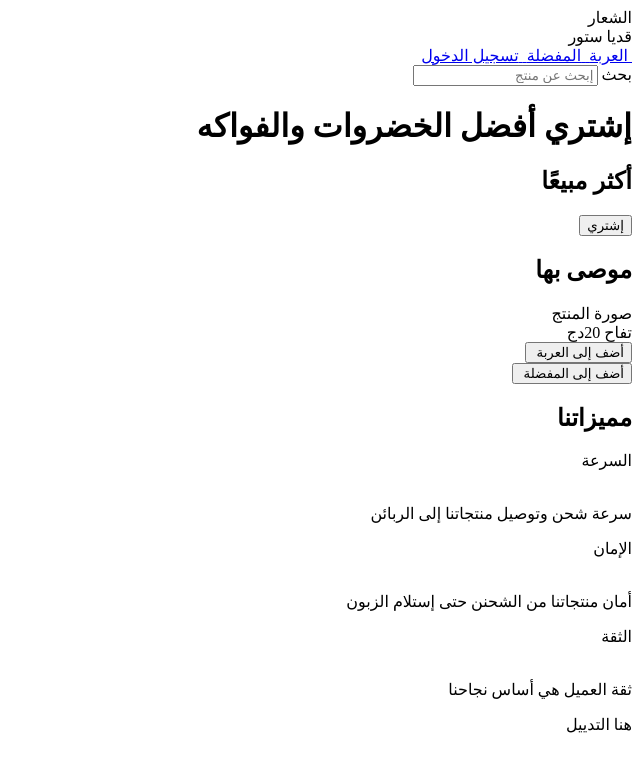
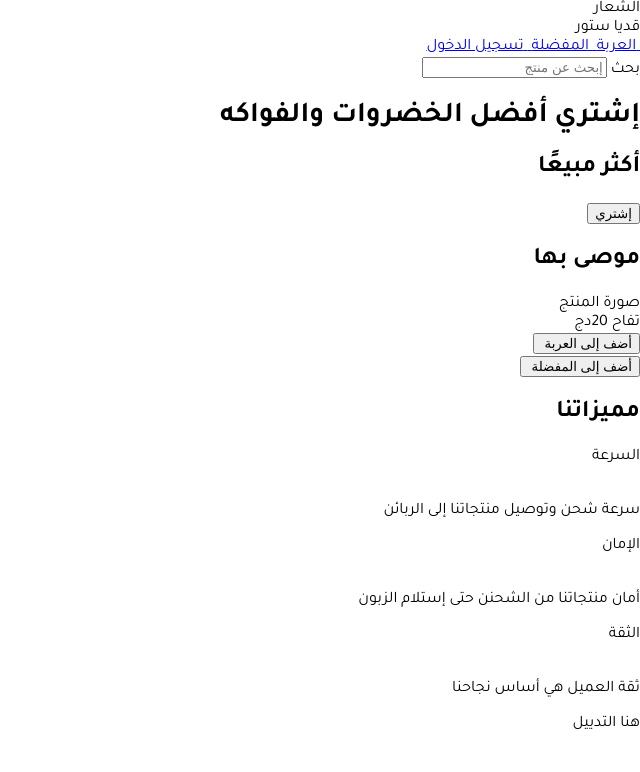
Before and after one commit to harounach/kadyastore-frontend, a website built with webpack: page public/index.html in a window 1280 px wide. Shown: the whole page, without its empty margins (640-1280 px from the left). Built offline with nearby package versions, Linux system fonts and the light colour scheme.

Commit message:
Add theme colors and base styles

```diff
--- a/public/index.html
+++ b/public/index.html
@@ -5,9 +5,16 @@
     <meta http-equiv="X-UA-Compatible" content="IE=edge" />
     <meta name="viewport" content="width=device-width, initial-scale=1.0" />
     <title>Kadya Store</title>
+    <link rel="preconnect" href="https://fonts.googleapis.com" />
+    <link rel="preconnect" href="https://fonts.gstatic.com" crossorigin />
+    <link
+      href="https://fonts.googleapis.com/css2?family=Tajawal:wght@200;300;400;500;700;800;900&display=swap"
+      rel="stylesheet"
+    />
   </head>
   <body>
-    <header class="home-header appbar">
+    <div class="home-page">
+      <header class="home-page__header appbar">
         <div class="appbar__section">
           <div class="logo">الشعار</div>
         </div>
@@ -34,7 +41,7 @@
           </nav>
         </div>
       </header>
-    <div class="search-section">
+      <div class="home-page__search">
         <form action="" class="form form--search">
           <label for="search-field">بحث</label>
           <input
@@ -45,7 +52,7 @@
           />
         </form>
       </div>
-    <main>
+      <main class="home-page__main">
         <h1 class="title">إشتري أفضل الخضروات والفواكه</h1>
         <section class="section">
           <h2 class="subtitle">أكثر مبيعًا</h2>
@@ -119,9 +126,10 @@
           </div>
         </section>
       </main>
-    <footer>
+      <footer class="home-page__footer footer">
         <p>هنا التدييل</p>
       </footer>
+    </div>
     <script src="assets/bundle.js"></script>
   </body>
 </html>
--- a/sass/abstracts/_variables.scss
+++ b/sass/abstracts/_variables.scss
@@ -0,0 +1,13 @@
+// colors
+$primary-color: #06d6a0;
+$secondary-color: #118ab2;
+$surface-color: #ffffff;
+$background-color: #ffffff;
+$error-color: #ef476f;
+
+// text colors
+$on-primary-color: #000000;
+$on-secondary-color: #000000;
+$on-surface-color: #000000;
+$on-background-color: #000000;
+$on-error-color: #000000;
--- a/sass/base/_base.scss
+++ b/sass/base/_base.scss
@@ -1,5 +1,24 @@
+*,
+*::before,
+*::after {
+  box-sizing: border-box;
+}
+
 html {
+  width: 100%;
+  height: 100%;
+  font-family: "Tajawal", sans-serif;
+  font-size: 16px;
+  margin: 0;
 }
 
 body {
+  width: inherit;
+  height: inherit;
+  margin: 0;
+  font-size: 1rem;
 }
+
+.title {
+  font-size: 1.8rem;
+}
```
Lines whose indentation alone changed are shown as unchanged.
